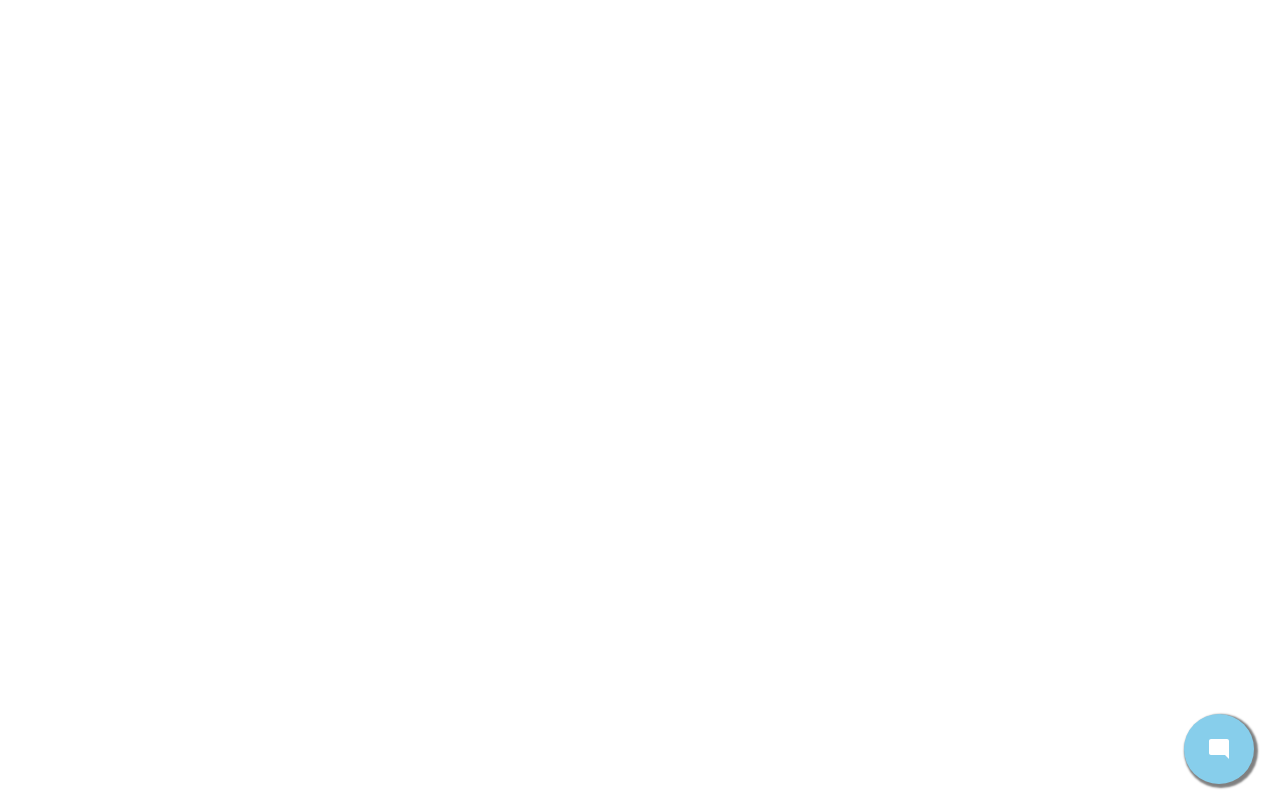
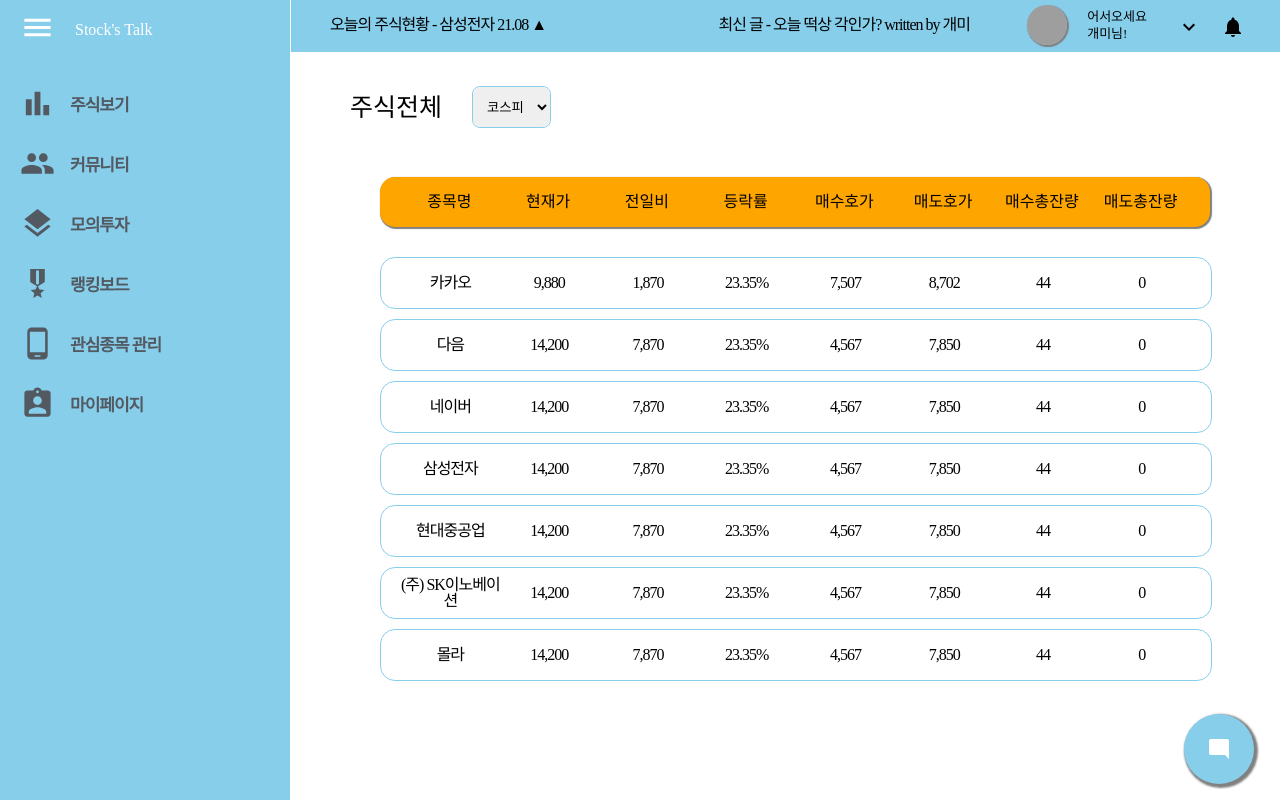
Before and after one commit to innovation-final/Front, a React (Create React App) app: page /stock in a window 1280 px wide. Before the commit this address had no page. Built offline with nearby package versions, Linux system fonts and the light colour scheme; grey boxes are pictures that could not be loaded; a web font is replaced by a local one.

Commit message:
Style: StockWhole Page

```diff
--- a/src/App.jsx
+++ b/src/App.jsx
@@ -4,7 +4,6 @@ import { QueryClient, QueryClientProvider } from 'react-query';
 import Router from './Router';
 import store from './redux/store/configStore';
 import GlobalStyles from './GlobalStyles';
-import LiveChat from './component/livechat/LiveChat';
 
 function App() {
     const queryClient = new QueryClient();
@@ -13,7 +12,6 @@ function App() {
             <Provider store={store}>
                 <GlobalStyles />
                 <Router />
-                <LiveChat />
             </Provider>
         </QueryClientProvider>
     );
--- a/src/Router.jsx
+++ b/src/Router.jsx
@@ -11,6 +11,7 @@ import PostDetail from './pages/PostDetail';
 import Google from './server/Google';
 import Kakao from './server/Kakao';
 import Mypage from './pages/Mypage';
+import StockWhole from './pages/StockWhole';
 
 function Router() {
     return (
@@ -37,6 +38,7 @@ function Router() {
 
                     <Route path="/boardedit/:id" element={<BoardEdit />} />
                     <Route path="/mypage" element={<Mypage />} />
+                    <Route path="/stock" element={<StockWhole />} />
                 </Routes>
             </BrowserRouter>
         </WideStore>
--- a/src/component/layout/Layout.jsx
+++ b/src/component/layout/Layout.jsx
@@ -4,6 +4,7 @@ import PropTypes from 'prop-types';
 import useWindowSize from '../../hooks/useWindowSize';
 import Header from './Header';
 import SideBar from './SideBar';
+import LiveChat from '../livechat/LiveChat';
 import { WideContext } from '../../context/WideContext';
 
 const responsive = {
@@ -34,6 +35,7 @@ function Layout({ children, sidebar = true, header = true }) {
             <Main $wide={wide} isPC={isPC}>
                 {children}
             </Main>
+            <LiveChat />
         </StyleLayout>
     );
 }
@@ -50,15 +52,10 @@ const Main = styled.div`
     position: relative;
     display: flex;
     flex-direction: column;
-    /* transform: translate(${props => (props.wide ? 290 : 70)}px, 57px);
-    width: calc(100% - ${props => (props.wide ? 290 : 70)}px); */
     max-width: 100%;
     box-sizing: border-box;
-    /* padding: 30px;
-    padding-left: 60px; */
     z-index: 11;
     transition: all ease-in-out 0.3s;
-    /* transition: transform ease-in-out 0.3s; */
 `;
 
 Layout.propTypes = {
--- a/src/component/layout/SideBar.jsx
+++ b/src/component/layout/SideBar.jsx
@@ -11,18 +11,12 @@ function SideBar() {
     const { wide } = context;
 
     const menuItems = [
-        { title: '주식보기', onClickFn: () => navigate('/') },
+        { title: '주식보기', onClickFn: () => navigate('/stock') },
         { title: '커뮤니티', onClickFn: () => navigate('/community') },
         { title: '모의투자', onClickFn: () => navigate('/') },
-        { title: '뉴스전체', onClickFn: () => navigate('/') },
-        {
-            title: '내 정보',
-            onClickFn: () => navigate('/'),
-            subItems: [
-                { title: '내 정보 수정', onClickFn: () => navigate('/') },
-                { title: '관심종목 관리', onClickFn: () => navigate('/') },
-            ],
-        },
+        { title: '랭킹보드', onClickFn: () => navigate('/') },
+        { title: '관심종목 관리', onClickFn: () => navigate('/') },
+        { title: '마이페이지', onClickFn: () => navigate('/') },
     ];
 
     return (
--- a/src/component/mypage/MypageMain.jsx
+++ b/src/component/mypage/MypageMain.jsx
@@ -41,4 +41,5 @@ const CardMedia = styled.img`
     border-radius: 500px;
     max-width: 400px;
     margin-left: 50px;
+    object-fit: cover;
 `;
--- a/src/component/sidebar/SideBarItem.jsx
+++ b/src/component/sidebar/SideBarItem.jsx
@@ -4,8 +4,9 @@ import PropTypes from 'prop-types';
 import BarChartIcon from '@mui/icons-material/BarChart';
 import PeopleIcon from '@mui/icons-material/People';
 import LayersIcon from '@mui/icons-material/Layers';
-import NewspaperIcon from '@mui/icons-material/Newspaper';
+import MilitaryTechIcon from '@mui/icons-material/MilitaryTech';
 import PhoneAndroidIcon from '@mui/icons-material/PhoneAndroid';
+import AssignmentIndIcon from '@mui/icons-material/AssignmentInd';
 import ArrowRightIcon from '@mui/icons-material/ArrowRight';
 import { motion } from 'framer-motion';
 import { WideContext } from '../../context/WideContext';
@@ -35,11 +36,14 @@ function SideBarItem({ title, onClickFn, subItems }) {
                         {title === '모의투자' ? (
                             <LayersIcon fontSize="large" />
                         ) : null}
-                        {title === '뉴스전체' ? (
-                            <NewspaperIcon fontSize="large" />
+                        {title === '랭킹보드' ? (
+                            <MilitaryTechIcon fontSize="large" />
                         ) : null}
-                        {title === '내 정보' ? (
+                        {title === '관심종목 관리' ? (
                             <PhoneAndroidIcon fontSize="large" />
+                        ) : null}
+                        {title === '마이페이지' ? (
+                            <AssignmentIndIcon fontSize="large" />
                         ) : null}
                     </IconBox>
                     {wide ? (
--- /dev/null
+++ b/src/component/stocks/StocksBox.jsx
@@ -0,0 +1,71 @@
+import React, { useState } from 'react';
+import styled from 'styled-components';
+import SelectBox from '../elements/SelectBox';
+import TableItem from './TableItem';
+import TableName from './TableName';
+
+const options = ['코스피', '코스닥'];
+const defaultOption = '코스피';
+const keys = [
+    '종목명',
+    '현재가',
+    '전일비',
+    '등락률',
+    '매수호가',
+    '매도호가',
+    '매수총잔량',
+    '매도총잔량',
+];
+const values = [
+    ['카카오', 9880, 1870, '23.35%', 7507, 8702, 44, 0],
+    ['다음', 14200, 7870, '23.35%', 4567, 7850, 44, 0],
+    ['네이버', 14200, 7870, '23.35%', 4567, 7850, 44, 0],
+    ['삼성전자', 14200, 7870, '23.35%', 4567, 7850, 44, 0],
+    ['현대중공업', 14200, 7870, '23.35%', 4567, 7850, 44, 0],
+    ['(주) SK이노베이션', 14200, 7870, '23.35%', 4567, 7850, 44, 0],
+    ['몰라', 14200, 7870, '23.35%', 4567, 7850, 44, 0],
+];
+
+function StocksBox() {
+    const [option, setOption] = useState(defaultOption);
+    const getOption = selected => {
+        setOption(selected);
+    };
+    return (
+        <StyleStocksBox>
+            <StyleHeader>
+                <Title>주식전체</Title>
+                <SelectBox
+                    options={options}
+                    selectedOption={option}
+                    _getOption={getOption}
+                />
+            </StyleHeader>
+            <StocksContainer>
+                <TableName keys={keys} />
+                {values.map(value => (
+                    <TableItem values={value} />
+                ))}
+            </StocksContainer>
+        </StyleStocksBox>
+    );
+}
+
+export default StocksBox;
+
+const StyleStocksBox = styled.div``;
+const StyleHeader = styled.div`
+    display: flex;
+    align-items: center;
+    height: 40px;
+    margin-bottom: 20px;
+`;
+const Title = styled.div`
+    font-size: 25px;
+    margin-right: 30px;
+`;
+const StocksContainer = styled.div`
+    width: 90%;
+    border-radius: 10px;
+    padding: 30px;
+`;
--- /dev/null
+++ b/src/component/stocks/TableItem.jsx
@@ -0,0 +1,49 @@
+import { isNumber } from 'lodash';
+import React from 'react';
+import styled from 'styled-components';
+
+function TableItem({ values }) {
+    const parser = value => {
+        if (isNumber(value)) {
+            return value.toLocaleString('en-US');
+        }
+        return value;
+    };
+    return (
+        <StyleTableItem>
+            <ItemList>
+                {values.map(value => (
+                    <ItemContent key={value}>{parser(value)}</ItemContent>
+                ))}
+            </ItemList>
+        </StyleTableItem>
+    );
+}
+
+export default TableItem;
+
+const StyleTableItem = styled.div`
+    display: flex;
+    flex-direction: row;
+    width: 100%;
+    height: 30px;
+    border: 1px solid skyblue;
+    border-radius: 15px;
+    padding: 10px;
+    margin-bottom: 10px;
+    background-color: white;
+`;
+
+const ItemList = styled.ul`
+    display: flex;
+    flex-direction: row;
+    width: 100%;
+    align-items: center;
+    justify-content: space-evenly;
+    padding: 10px;
+`;
+const ItemContent = styled.li`
+    text-align: center;
+    letter-spacing: -1px;
+    width: 100%;
+`;
--- /dev/null
+++ b/src/component/stocks/TableName.jsx
@@ -0,0 +1,41 @@
+import React from 'react';
+import styled from 'styled-components';
+
+function TableName({ keys = [] }) {
+    return (
+        <StyleTableName>
+            <TableList>
+                {keys.map(key => (
+                    <TableContent key={key}>{key}</TableContent>
+                ))}
+            </TableList>
+        </StyleTableName>
+    );
+}
+
+export default TableName;
+
+const StyleTableName = styled.div`
+    display: flex;
+    flex-direction: row;
+    width: 100%;
+    height: 30px;
+    border-radius: 15px;
+    margin-bottom: 30px;
+    padding: 10px;
+    background-color: orange;
+    box-shadow: 1px 1px 1px 1px gray;
+`;
+
+const TableList = styled.ul`
+    display: flex;
+    flex-direction: row;
+    width: 100%;
+    align-items: center;
+    justify-content: space-evenly;
+    padding: 10px;
+`;
+const TableContent = styled.li`
+    text-align: center;
+    width: 100%;
+`;
--- /dev/null
+++ b/src/pages/StockWhole.jsx
@@ -0,0 +1,13 @@
+import React from 'react';
+import Layout from '../component/layout/Layout';
+import StocksBox from '../component/stocks/StocksBox';
+
+function StockWhole() {
+    return (
+        <Layout header sidebar>
+            <StocksBox />
+        </Layout>
+    );
+}
+
+export default StockWhole;
```
Also changed, not shown: .eslintrc.json.
